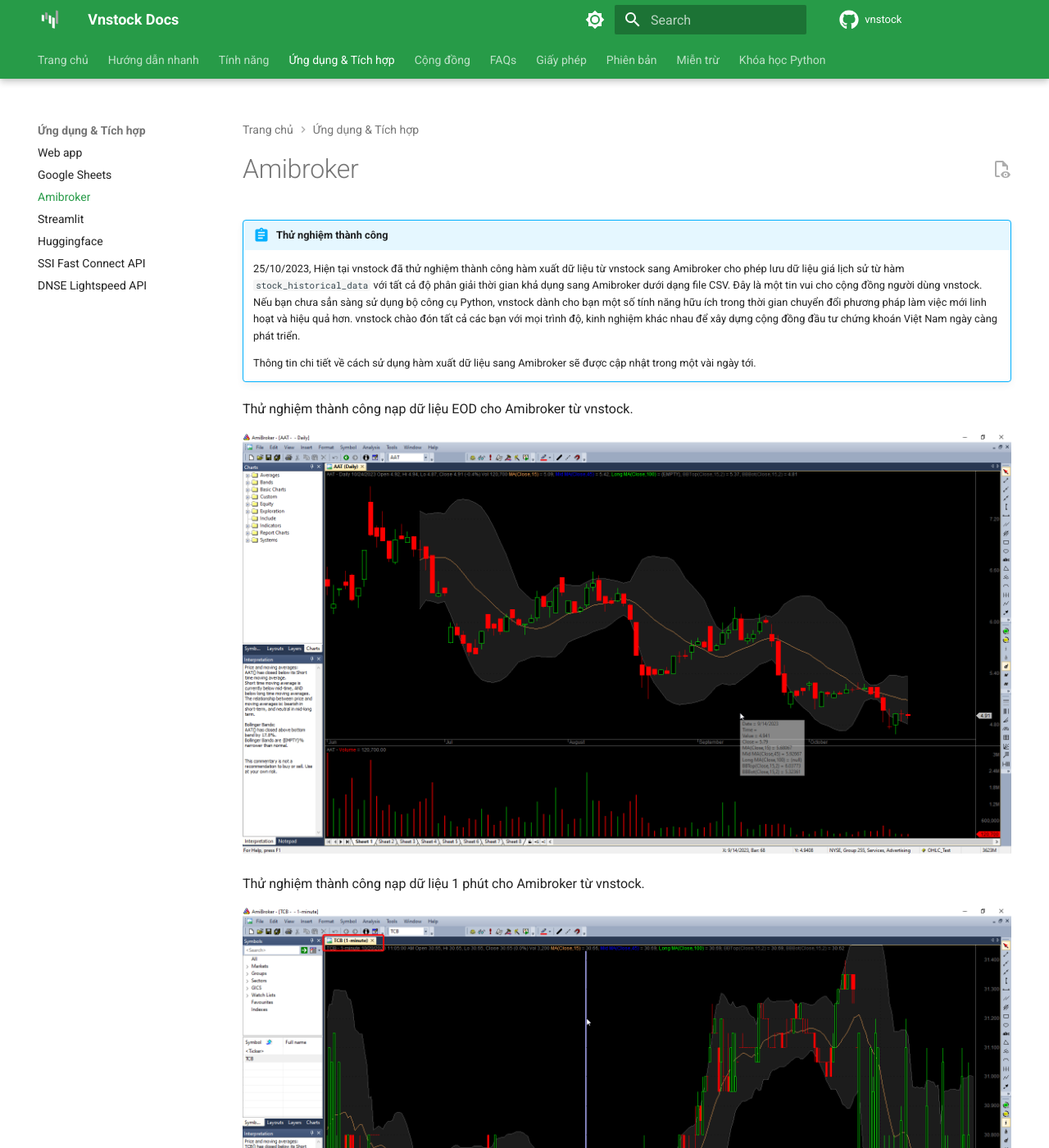
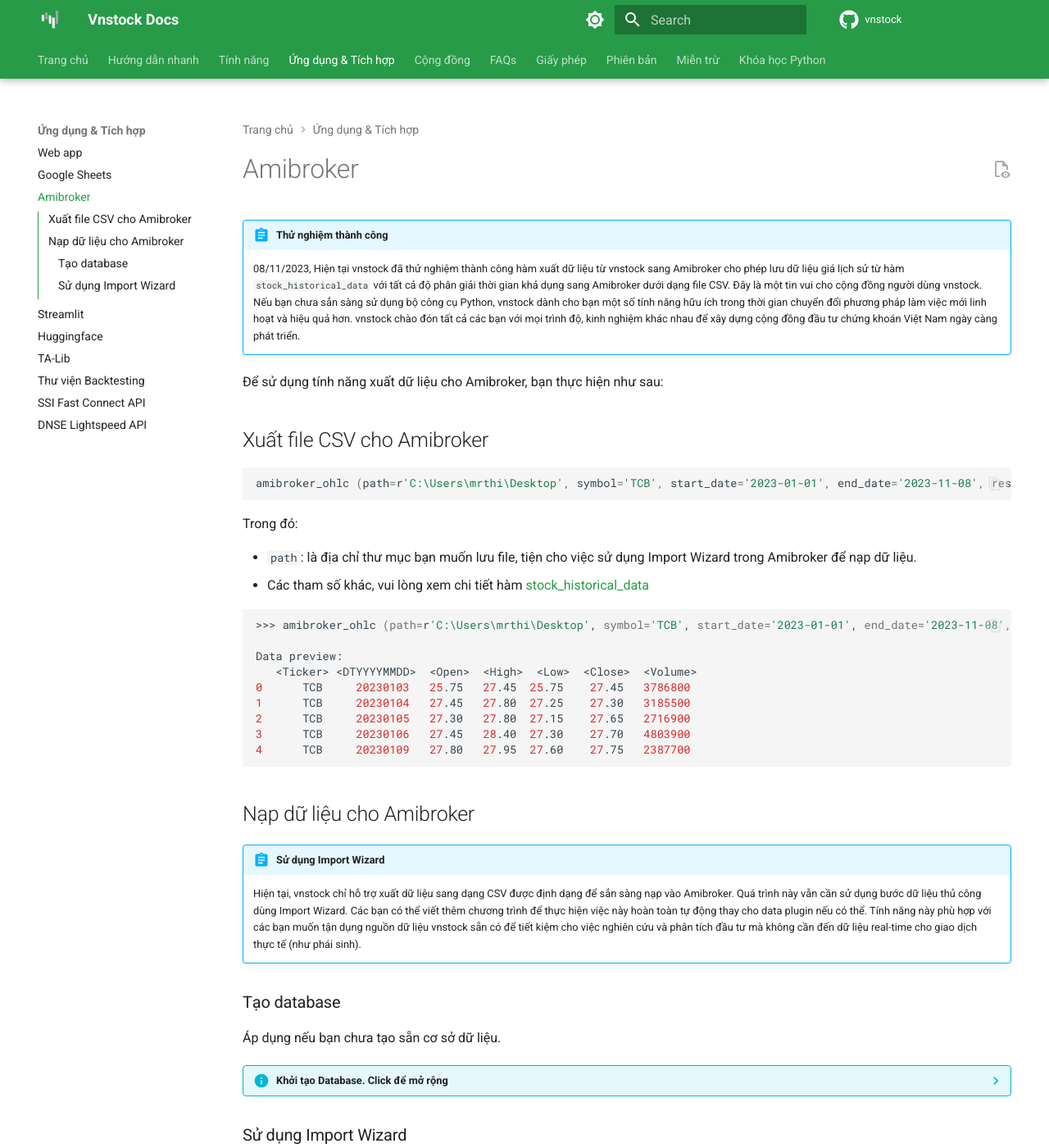
Before and after one commit to thinh-vu/vnstock, an MkDocs documentation site: the page built from docs/docs/integrate/amibroker.md, in a window 1280 px wide and 1400 px high. Shown: the whole window at 82% size. Built offline with MkDocs 1.6.1 and Material for MkDocs 9.7.7, drawn with Linux system fonts in a browser that asks for light colours; comment, search, counter and statistics services are not loaded; some of the changed text lies outside the part shown.

````diff
--- a/docs/docs/integrate/amibroker.md
+++ b/docs/docs/integrate/amibroker.md
@@ -1,9 +1,62 @@
 # Amibroker
 
 !!! abstract "Thử nghiệm thành công"
-    25/10/2023, Hiện tại vnstock đã thử nghiệm thành công hàm xuất dữ liệu từ vnstock sang Amibroker cho phép lưu dữ liệu giá lịch sử từ hàm `stock_historical_data` với tất cả độ phân giải thời gian khả dụng sang Amibroker dưới dạng file CSV. Đây là một tin vui cho cộng đồng người dùng vnstock. Nếu bạn chưa sẳn sàng sử dụng bộ công cụ Python, vnstock dành cho bạn một số tính năng hữu ích trong thời gian chuyển đổi phương pháp làm việc mới linh hoạt và hiệu quả hơn. vnstock chào đón tất cả các bạn với mọi trình độ, kinh nghiệm khác nhau để xây dựng cộng đồng đầu tư chứng khoán Việt Nam ngày càng phát triển.
+    08/11/2023, Hiện tại vnstock đã thử nghiệm thành công hàm xuất dữ liệu từ vnstock sang Amibroker cho phép lưu dữ liệu giá lịch sử từ hàm `stock_historical_data` với tất cả độ phân giải thời gian khả dụng sang Amibroker dưới dạng file CSV. Đây là một tin vui cho cộng đồng người dùng vnstock. Nếu bạn chưa sẳn sàng sử dụng bộ công cụ Python, vnstock dành cho bạn một số tính năng hữu ích trong thời gian chuyển đổi phương pháp làm việc mới linh hoạt và hiệu quả hơn. vnstock chào đón tất cả các bạn với mọi trình độ, kinh nghiệm khác nhau để xây dựng cộng đồng đầu tư chứng khoán Việt Nam ngày càng phát triển.
 
-    Thông tin chi tiết về cách sử dụng hàm xuất dữ liệu sang Amibroker sẽ được cập nhật trong một vài ngày tới.
+Để sử dụng tính năng xuất dữ liệu cho Amibroker, bạn thực hiện như sau:
+
+## Xuất file CSV cho Amibroker
+
+```python
+amibroker_ohlc (path=r'C:\Users\mrthi\Desktop', symbol='TCB', start_date='2023-01-01', end_date='2023-11-08', resolution='1D', type='stock', source='DNSE')
+```
+
+Trong đó:
+
+- `path`: là địa chỉ thư mục bạn muốn lưu file, tiện cho việc sử dụng Import Wizard trong Amibroker để nạp dữ liệu.
+- Các tham số khác, vui lòng xem chi tiết hàm [stock_historical_data](https://docs.vnstock.site/functions/technical/#truy-xuat-du-lieu-gia-lich-su)
+
+```shell
+>>> amibroker_ohlc (path=r'C:\Users\mrthi\Desktop', symbol='TCB', start_date='2023-01-01', end_date='2023-11-08', resolution='1D', type='stock', source='DNSE')
+
+Data preview:
+   <Ticker> <DTYYYYMMDD>  <Open>  <High>  <Low>  <Close>  <Volume>
+0      TCB     20230103   25.75   27.45  25.75    27.45   3786800
+1      TCB     20230104   27.45   27.80  27.25    27.30   3185500
+2      TCB     20230105   27.30   27.80  27.15    27.65   2716900
+3      TCB     20230106   27.45   28.40  27.30    27.70   4803900
+4      TCB     20230109   27.80   27.95  27.60    27.75   2387700
+```
+
+## Nạp dữ liệu cho Amibroker
+
+!!! abstract "Sử dụng Import Wizard"
+    Hiện tại, vnstock chỉ hỗ trợ xuất dữ liệu sang dạng CSV được định dạng để sẳn sàng nạp vào Amibroker. Quá trình này vẫn cần sử dụng bước dữ liệu thủ công dùng Import Wizard. Các bạn có thể viết thêm chương trình để thực hiện việc này hoàn toàn tự động thay cho data plugin nếu có thể. Tính năng này phù hợp với các bạn muốn tận dụng nguồn dữ liệu vnstock sẵn có để tiết kiệm cho việc nghiên cứu và phân tích đầu tư mà không cần đến dữ liệu real-time cho giao dịch thực tế (như phái sinh).
+
+### Tạo database
+
+Áp dụng nếu bạn chưa tạo sẵn cơ sở dữ liệu.
+
+??? info "Khởi tạo Database. Click để mở rộng"
+    Thực hiện mở Menu `File` > `New` > `Database` và thiết lập các thông số như hình (mặc định) hoặc thay đổi theo đúng kiểu dữ liệu bạn cần sử dụng (EOD hay theo phút cụ thể).
+
+    ![](../assets/images/create_ami_database.png)
+
+### Sử dụng Import Wizard
+
+??? info "Import Wizard. Click để mở rộng"
+
+    - Mở Import Wizard từ Menu
+
+    ![](../assets/images/ami_open_import_wizard.png)
+
+    - Chọn file cần Import
+
+    ![](../assets/images/ami_pick_file_to_import_wizard.png)
+
+    - Chọn `Next` tới màn hình tiếp theo. Tại đây tick vào 2 ô là `No quotation data` và `Allow negative price` sau đó `Next` cho đến bước `Finish` để kết thúc.
+
+    ![](../assets/images/ami_config_import_wizard_setting.png)
 
 Thử nghiệm thành công nạp dữ liệu EOD cho Amibroker từ vnstock.
 
--- a/docs/mkdocs.yml
+++ b/docs/mkdocs.yml
@@ -214,6 +214,8 @@ nav:
     - Amibroker: integrate/amibroker.md
     - Streamlit: integrate/streamlit.md
     - Huggingface: integrate/huggingface.md
+    - TA-Lib: integrate/ta_lib.md
+    - Thư viện Backtesting: integrate/backtesting.md
     - SSI Fast Connect API: integrate/ssi_fast_connect_api.md
     - DNSE Lightspeed API: integrate/dnse_api.md
   - Cộng đồng:
--- a/vnstock/__init__.py
+++ b/vnstock/__init__.py
@@ -2,7 +2,6 @@
 # See LICENSE for details.
 
 __author__ = "Thinh Vu @thinh-vu in GitHub"
-__version__ = "0.2.0"
 
 from .config import *
 from .derivative import *
````
Also changed, not shown: docs/docs/changes_log.md (+5 -6 lines), docs/docs/functions/export.md (+1 -3 lines), docs/docs/integrate/backtesting.md (added, +17 -0 lines), docs/docs/integrate/ta_lib.md (added, +19 -0 lines), docs/docs/assets/images/EOD_ohlccdata_amibroker_TCB.png, docs/docs/assets/images/ami_config_import_wizard_setting.png (added), docs/docs/assets/images/ami_open_import_wizard.png (added), docs/docs/assets/images/ami_pick_file_to_import_wizard.png (added), docs/docs/assets/images/create_ami_database.png (added), docs/docs/ta_lib_colab_demo.ipynb (added), 2 other files.
